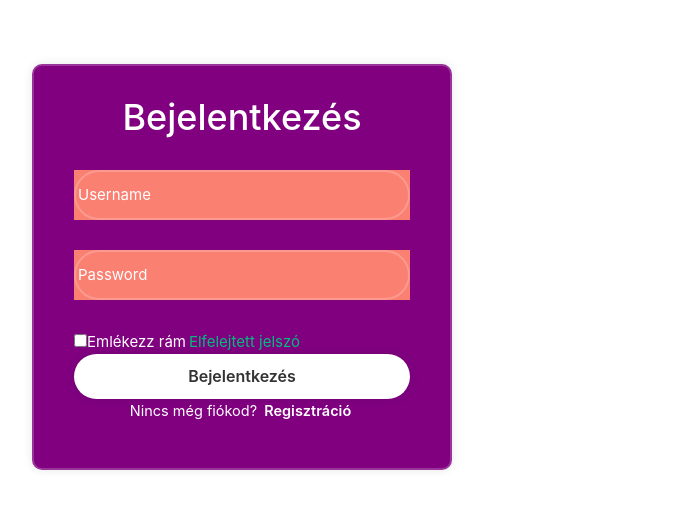
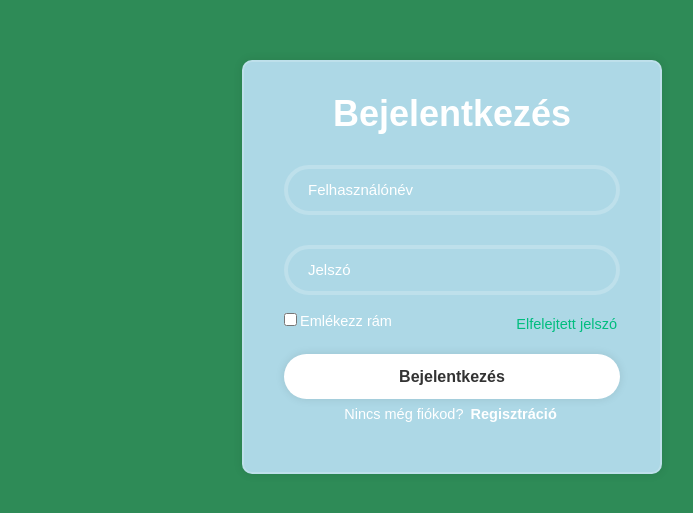
Before and after one commit to nagyls/13_S2_5_vizsgaremek, a Vue app in the folder Frontend/esemenyter/: page / in a window 1280 px wide. Shown: the part 133-646 px from the top of the page, without its empty margins (188-881 px from the left). Built offline with nearby package versions, Linux system fonts and the light colour scheme.

Commit message:
login kinézet változtatások

```diff
--- a/Frontend/esemenyter/src/components/Login.vue
+++ b/Frontend/esemenyter/src/components/Login.vue
@@ -1,17 +1,19 @@
 <template>
-    <div class="wrapper">
-        <form action="">
+    <div class="login-page">
+        <div class="login-wrapper">
+            <form>
                 <h1>Bejelentkezés</h1>
                 <div class="input-box">
-                <input type="text" placeholder="Username" required>
-
+                    <input type="text" placeholder="Felhasználónév" required />
                 </div>
                 <div class="input-box">
-                <input type="password" placeholder="Password" required>
+                    <input type="password" placeholder="Jelszó" required />
                 </div>
-            <div class="remember.forgot">
-                <label><input type="checkbox">Emlékezz rám</label>
-                <a href="a">Elfelejtett jelszó</a>
+                <div class="remember-forgot">
+                    <label>
+                        <input type="checkbox" />Emlékezz rám
+                    </label>
+                    <a href="#">Elfelejtett jelszó</a>
                 </div>
 
                 <button type="submit" class="btn">Bejelentkezés</button>
@@ -21,45 +23,53 @@
                 </div>
             </form>
         </div>
+    </div>
 </template>
 
 <script>
 </script>
 
 <style scoped>
-template {
-    margin: 0;
-    padding: 0;
+.login-page {
     box-sizing: border-box;
     font-family: "Poppins", sans-serif;
 
     display: flex;
     justify-content: center;
     align-items: center;
+
     min-height: 100vh;
+    width: 100vw;
     background: seagreen;
-    /* background: url("img.jpg") no-repeat; */
-    /* background-position: center; */
+
+    /*
+    margin: 0;
+    padding: 0;
+
+    background: url("img.jpg") no-repeat;
+    background-position: center;
+    */
 }
-.wrapper {
+.login-wrapper {
     width: 420px;
-    background: purple;
-    border: 2px solid rgba(255, 255, 255, .2);
+    background: lightblue;
+    border: 2px solid rgba(255, 255, 255, 0.2);
     backdrop-filter: blur(20px);
-    box-shadow: 0 0 10px rgba(0, 0, 0, .1);
+    box-shadow: 0 0 10px rgba(0, 0, 0, 0.1);
     color: #fff;
     border-radius: 10px;
     padding: 30px 40px;
 }
 
-.wrapper h1 {
+.login-wrapper h1 {
     font-size: 36px;
-    text-align:center;
+    text-align: center;
+    font-weight: bold;
 }
-.wrapper .input-box {
+.login-wrapper .input-box {
     width: 100%;
     height: 50px;
-    background: salmon;
+    /* background: salmon; */
     margin: 30px 0;
 }
 .input-box input {
@@ -68,8 +78,10 @@ template {
     background: transparent;
     border: none;
     outline: none;
-    border: 2px solid rgba(255, 255, 255, .2);
+    border: 4px solid rgba(255, 255, 255, 0.2);
     border-radius: 40px;
+    padding-left: 20px;
+    color: #fff;
 }
 
 .input-box input::placeholder {
@@ -83,7 +95,7 @@ template {
     transform: translateY(-50%);
     font-size: 20px;
 }
-.wrapper .remember-forgot {
+.login-wrapper .remember-forgot {
     display: flex;
     justify-content: space-between;
     font-size: 14.5px;
@@ -96,24 +108,24 @@ template {
 .remember-forgot a:hover {
     text-decoration: underline;
 }
-.wrapper .btn {
+.login-wrapper .btn {
     width: 100%;
     height: 45px;
     background: #fff;
     border: none;
     outline: none;
     border-radius: 40px;
-    box-shadow: 0 0 10px rgba(0, 0, 0, .1);
+    box-shadow: 0 0 10px rgba(0, 0, 0, 0.1);
     cursor: pointer;
     font-size: 16px;
     color: #333;
     font-weight: 600;
 }
 
-.wrapper .register-link {
+.login-wrapper .register-link {
     font-size: 14.5px;
     text-align: center;
-    margin-top: 20px 0 15px;
+    margin-top: 4px;
 }
 .register-link p a {
     color: #fff;
--- a/Frontend/esemenyter/src/main.js
+++ b/Frontend/esemenyter/src/main.js
@@ -6,6 +6,7 @@ import './assets/main.css'
 import { createApp } from 'vue'
 import App from './App.vue'
 import Login from './components/Login.vue'
+import './style.css'
 
 const app = createApp(App)
 app.component('login', Login)
--- /dev/null
+++ b/Frontend/esemenyter/src/style.css
@@ -0,0 +1,11 @@
+html, body, #app {
+  margin: 0;
+  padding: 0;
+  width: 100%;
+  height: 100%;
+}
+
+body {
+  display: block !important;
+  place-items: initial !important;
+}
```
Lines whose indentation alone changed are shown as unchanged.
